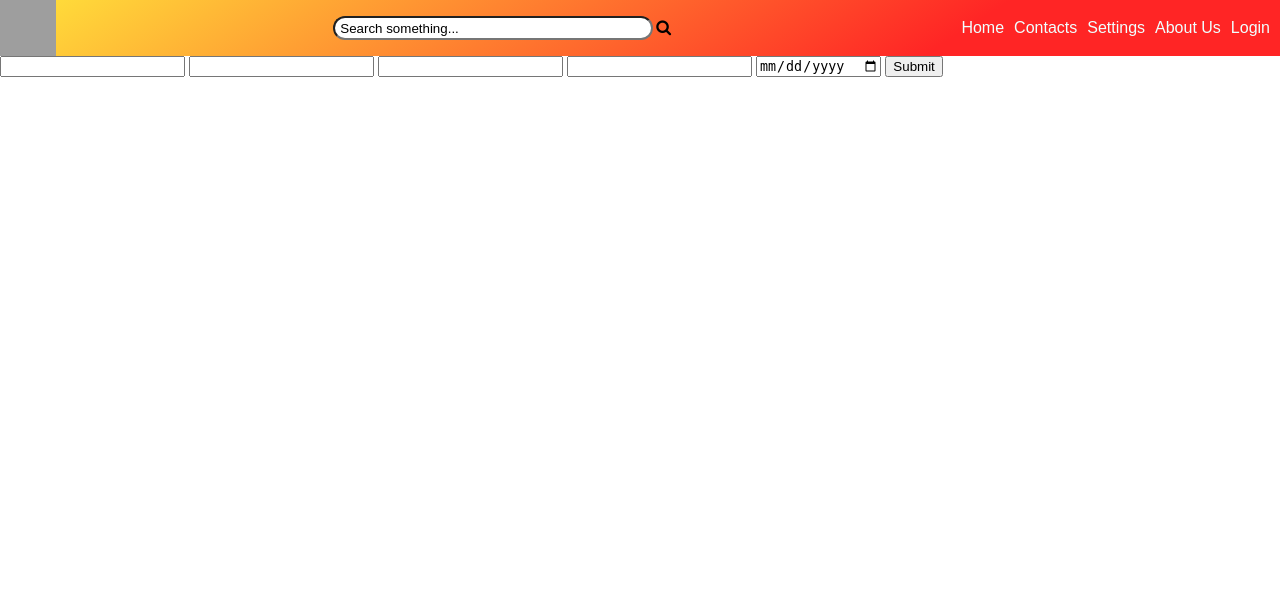
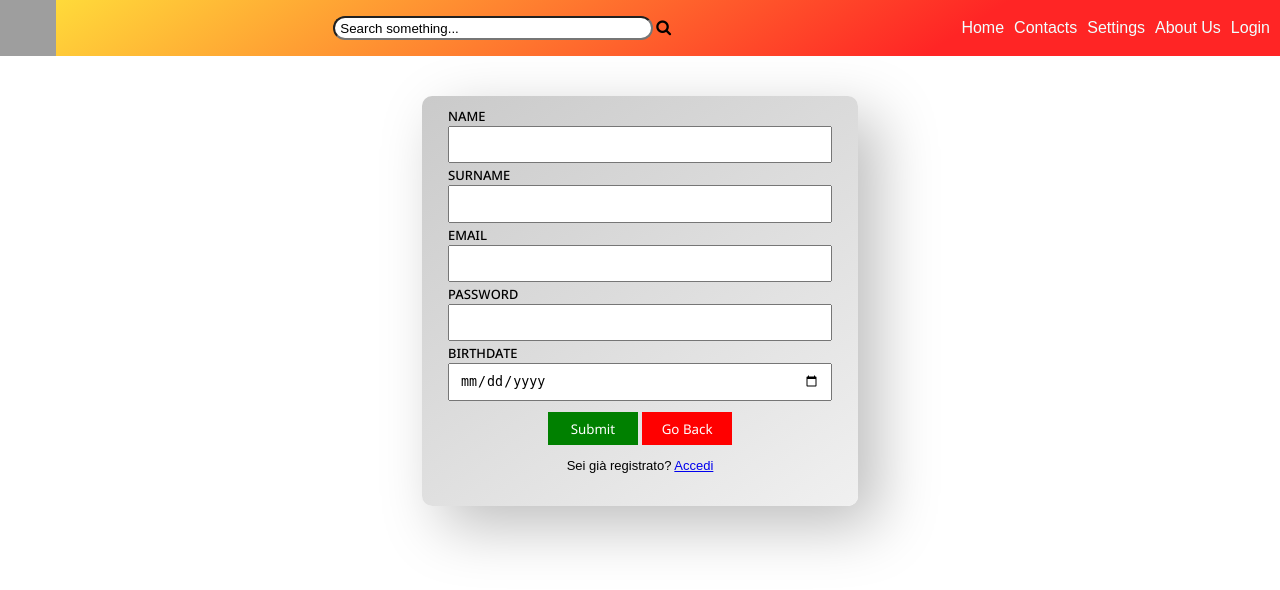
Before and after one commit to EllipticBike38/flask_app_responsive, a Flask app: page /signup in a window 1280 px wide. Shown: the top 590 px of the page. Run offline with Flask 2, Linux system fonts and the light colour scheme; grey boxes are pictures that could not be loaded.

Commit message:
completed login and signup templates

```diff
--- a/main.py
+++ b/main.py
@@ -28,6 +28,6 @@ def signup():
     return render_template('signup.html',**context)
 
 if __name__ == "__main__":
-    # FlaskUI(app=app, server="flask",width=500, height=500).run()
     db_init()
     app.run("0.0.0.0",5555,True)
+    # FlaskUI(app=app, server="flask",width=500, height=500).run()
--- a/static/css/login_signup.css
+++ b/static/css/login_signup.css
@@ -0,0 +1,56 @@
+#loginform_div{
+    display: flex;
+    flex-direction: column;
+    margin:5vh 33vw;
+    padding: 1vh 2vw;
+    border-radius: 10px;
+    background: linear-gradient(145deg, #cacaca, #f0f0f0);
+    box-shadow:  20px 20px 60px #bebebe,
+                 -20px -20px 60px #ffffff;
+    /* transition:margin 0.5s; */
+}
+#loginform_div label{
+font-family:'Segoe UI', Tahoma, Geneva, Verdana, sans-serif;
+font-variant: small-caps;
+}
+.logiform_div_element{
+    height: 2.5em;
+    padding: 0 10px;
+}
+
+#loginform_div_buttons{
+    margin: 3%;
+    text-align: center;
+}
+.loginform_button{
+    color: white;
+    border: 0;
+    width: 25%;
+    height: 2.5em;
+    font-family:'Segoe UI', Tahoma, Geneva, Verdana, sans-serif;
+}
+.button_good{
+    background-color: green ;
+}
+.button_bad{
+    background-color: red;
+}
+.button_soso{
+    background-color: yellow;
+}
+.alreadyLogged{
+    margin: 0 0 0 3;
+    font-size: small;
+    font-family: Arial, Helvetica, sans-serif;
+}
+@media screen and (max-width: 1200px){
+    #loginform_div{
+        margin:5vh 25vw;
+    }
+}
+
+@media screen and (max-width: 600px){
+    #loginform_div{
+        margin:5vh 5vw;
+    }
+}
--- a/static/css/navbar.css
+++ b/static/css/navbar.css
@@ -14,6 +14,7 @@
     justify-content: space-between;
     flex-wrap: nowrap;
     flex-direction: row;
+    z-index: 10;
 }
 #logo img {
     max-height: clamp(50px, 7vh,100px);
@@ -97,7 +98,8 @@
     background-color: #727272;
 }
 #content{
-    margin-top: clamp(50px, 7vh,100px);
+    position: relative;
+    top: clamp(50px, 7vh,100px);
 }
 @media screen and (max-width: 1200px){
     .navbar-div{
--- a/templates/main.html
+++ b/templates/main.html
@@ -9,7 +9,11 @@
     <meta name="viewport" content="width=device-width, initial-scale=1">
     <link rel="stylesheet" href="https://cdnjs.cloudflare.com/ajax/libs/font-awesome/4.7.0/css/font-awesome.min.css">
     <link rel="stylesheet" href="{{ url_for('static', filename='css/navbar.css') }}">
-    <script src="" async defer>
+
+
+{% block style_body %}
+{% endblock style_body %}
+    <script async defer>
         async function getRequest(url = '') {
             const response = await fetch(url, {
                 method: 'GET',
--- a/templates/signup.html
+++ b/templates/signup.html
@@ -1,20 +1,46 @@
 {% extends 'main.html' %}
-<head>
-    <link rel="stylesheet" href="{{ url_for('static', filename='css/login_signup.css') }}">
-</head>
+{% block style_body %}
+<link rel="stylesheet" href="{{ url_for('static',
+    filename='css/login_signup.css') }}">
+{% endblock style_body %}
 {% block body %}
 <form
+    id="loginform"
     action="http://api.mini-desktop-pc.homenet.telecomitalia.it:5555/user/login"
     method="post">
 
     <div id="loginform_div">
-        <input type="text" name="name" id="name" required>
-        <input type="text" name="surname" id="surname" required>
-        <input type="email" name="email" id="email" required>
-        <input type="password" name="password" id="password" required>
-        <input type="date" id="birthdate" name="birthdate" min="1900-01-01" required>
-        <input type="submit">
+        <label for="name">name</label>
+        <input class="logiform_div_element" type="text" name="name" id="name"
+            required>
+        <label for="surname">surname</label>
+        <input class="logiform_div_element" type="text" name="surname"
+            id="surname" required>
+        <label for="email">email</label>
+        <input class="logiform_div_element" type="email" name="email" id="email"
+            required>
+        <label for="password">password</label>
+        <input class="logiform_div_element" type="password" name="password"
+            id="password" required>
+        <label for="birthdate">birthdate</label>
+        <input class="logiform_div_element" type="date" id="birthdate"
+            name="birthdate" min="1900-01-01" required>
+        <div id="loginform_div_buttons">
+            <button class="loginform_button button_good" type="submit">Submit</button>
+            <button class="loginform_button button_bad" type="button"
+                onclick="GoToHomePage()">Go Back</button>
+            <p class="alreadyLogged">
+                Sei già registrato? <a href="/login">Accedi</a>
+            </p>
+        </div>
+        <!-- <input type="submit">  -->
     </div>
 
 </form>
+<script>
+function GoToHomePage()
+    {
+      window.location = '/';
+    }
+</script>
 {% endblock body %}
```
Also changed, not shown: templates/login.html (+14 -6 lines).
